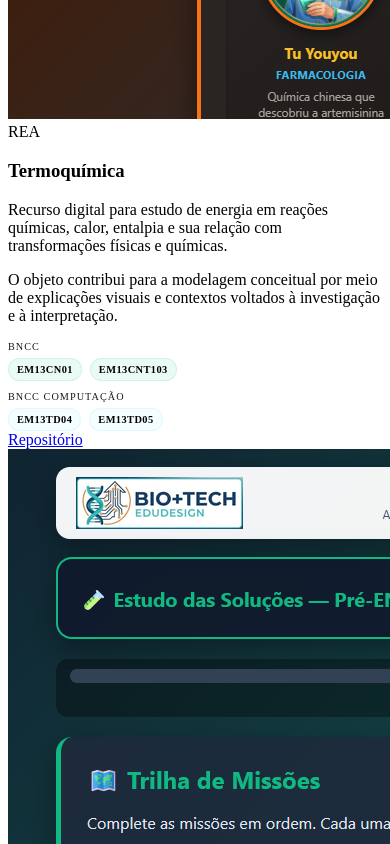
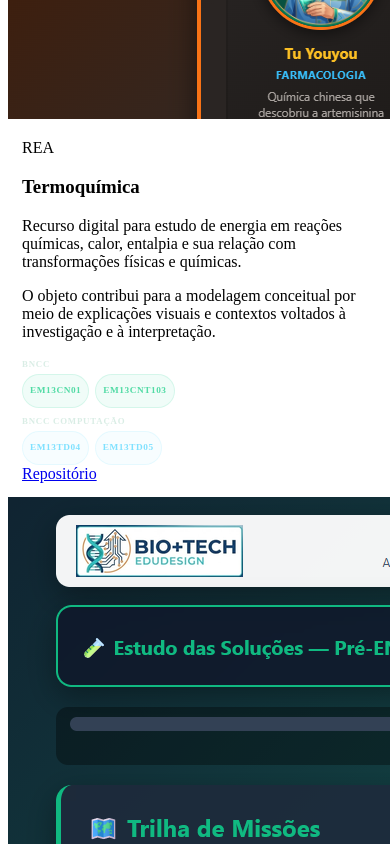
Before and after one commit to Bio-Tech-Edu/bio-tech-edu.github.io, a plain HTML site: page index.html in a window 390 px wide. Shown: the part 3340-4184 px from the top of the page. Drawn offline with Linux system fonts and the light colour scheme.

Commit message:
Reduzir a densidade visual dos blocos de habilidades e ajustar a responsividade para celular.

```diff
--- a/assets/styles.css
+++ b/assets/styles.css
@@ -2,49 +2,77 @@
   display: grid;
   gap: 10px;
   margin-top: 6px;
+  padding-top: 2px;
 }
 
 .skill-group {
   display: grid;
-  gap: 6px;
+  gap: 5px;
 }
 
 .skill-label {
   display: inline-flex;
   align-items: center;
-  font-size: 0.64rem;
-  letter-spacing: 0.1em;
+  font-size: 0.6rem;
+  letter-spacing: 0.12em;
   text-transform: uppercase;
-  color: var(--muted);
-  opacity: 0.9;
+  color: rgba(207, 233, 223, 0.8);
+  font-weight: 700;
 }
 
 .skill-list {
   display: flex;
   flex-wrap: wrap;
-  gap: 8px;
+  gap: 6px;
 }
 
 .skill-chip {
   display: inline-flex;
   align-items: center;
   justify-content: center;
-  padding: 5px 8px;
+  min-height: 24px;
+  padding: 4px 8px;
   border-radius: 999px;
-  font-size: 0.65rem;
+  font-size: 0.64rem;
   font-weight: 700;
-  letter-spacing: 0.04em;
+  letter-spacing: 0.06em;
   border: 1px solid transparent;
+  line-height: 1;
 }
 
 .skill-chip.bncc {
-  background: rgba(73, 217, 160, 0.12);
-  border-color: rgba(73, 217, 160, 0.18);
-  color: var(--green);
+  background: rgba(73, 217, 160, 0.08);
+  border-color: rgba(73, 217, 160, 0.16);
+  color: rgba(73, 217, 160, 0.95);
 }
 
 .skill-chip.computacao {
-  background: rgba(120, 223, 255, 0.08);
-  border-color: rgba(120, 223, 255, 0.16);
-  color: var(--aqua);
+  background: rgba(120, 223, 255, 0.06);
+  border-color: rgba(120, 223, 255, 0.14);
+  color: rgba(120, 223, 255, 0.95);
 }
+
+@media (max-width: 720px) {
+  .project-content {
+    gap: 10px;
+    padding: 16px 14px 14px;
+  }
+
+  .project-content h3 {
+    font-size: 1.18rem;
+  }
+
+  .project-skills {
+    gap: 8px;
+  }
+
+  .skill-label {
+    font-size: 0.55rem;
+    letter-spacing: 0.09em;
+  }
+
+  .skill-chip {
+    font-size: 0.58rem;
+    padding: 4px 7px;
+  }
+}
```
